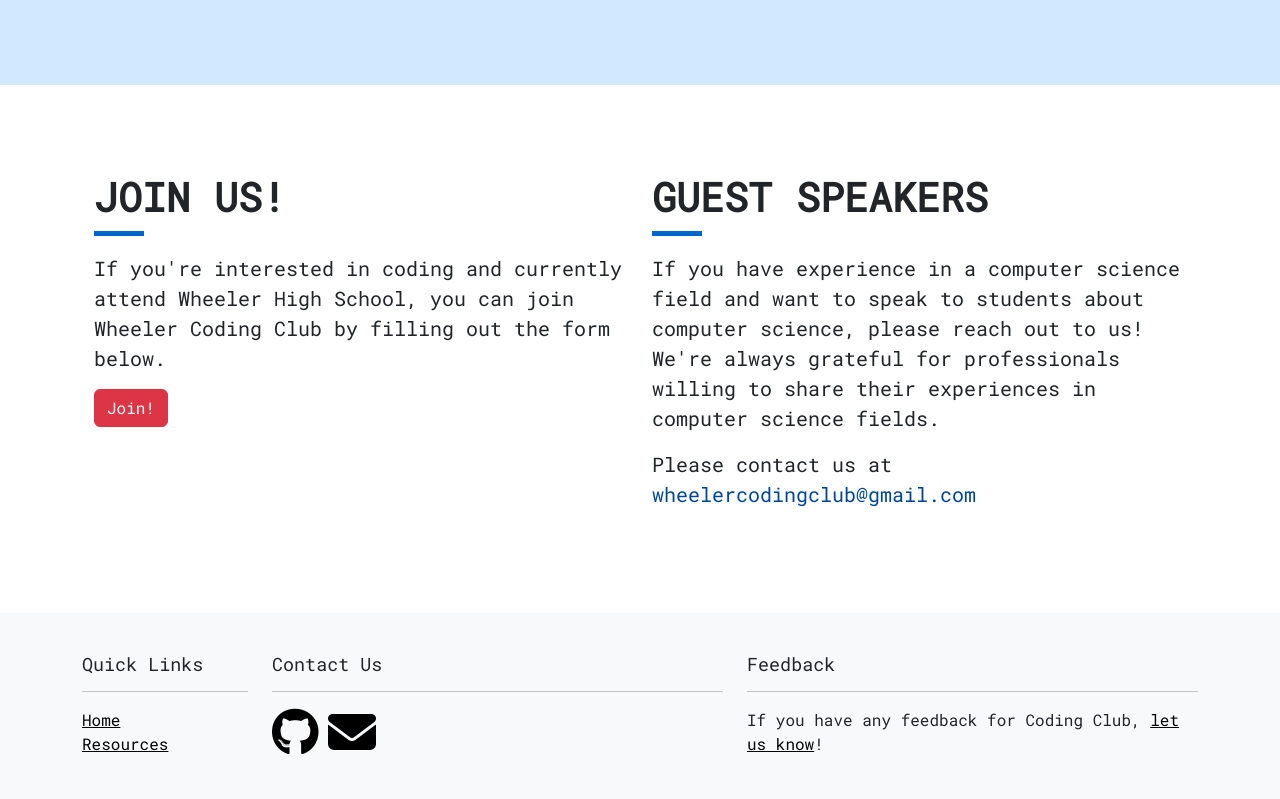
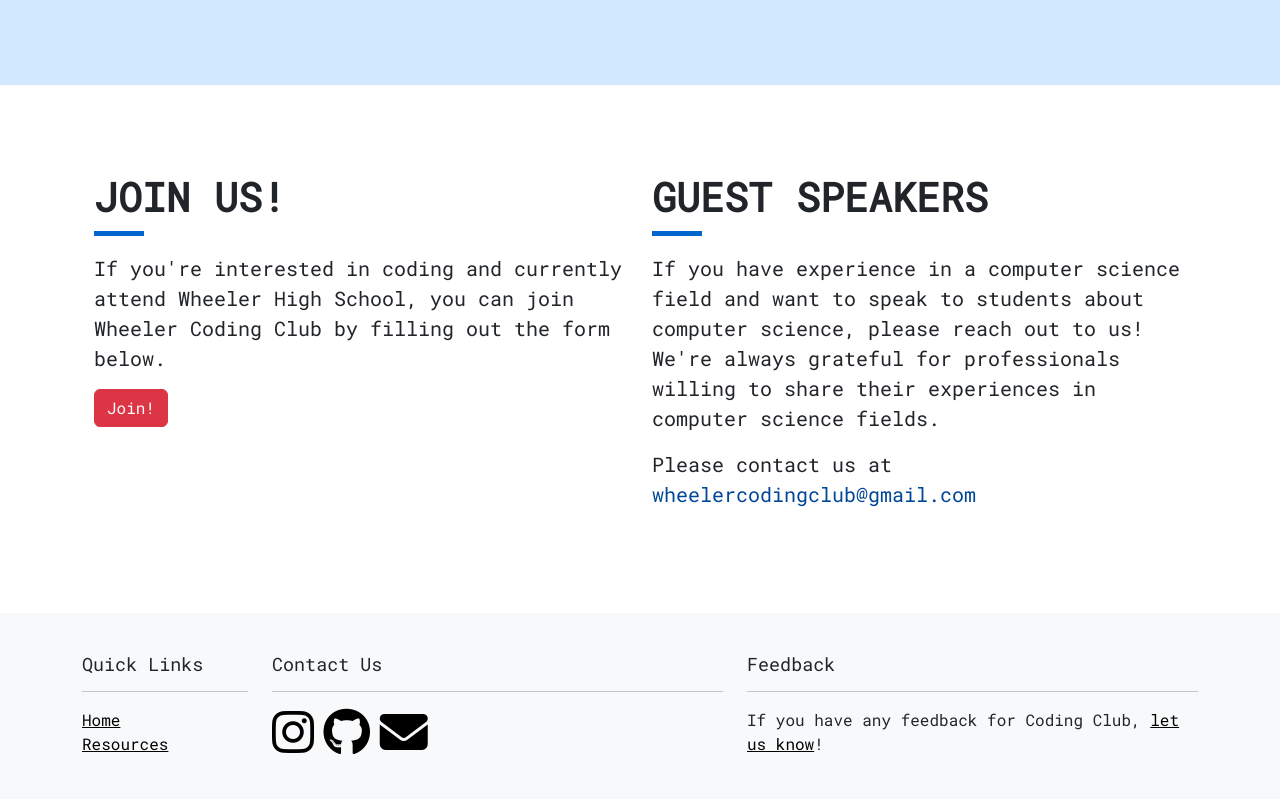
Before and after one commit to WheelerCodingClub/wheelercodingclub.github.io, an Astro site: page / in a window 1280 px wide. Shown: the part 1868-2667 px from the top of the page. Built offline with nearby package versions, Linux system fonts and the light colour scheme; Astro itself is replaced by a stand-in of ours.

Commit message:
add instagram to footer

```diff
--- a/src/components/Footer.astro
+++ b/src/components/Footer.astro
@@ -15,6 +15,7 @@
             <div class="col-md-5 py-4 mb-md-5">
                 <h6>Contact Us</h6>
                 <hr>
+                <a target="_blank" href="https://www.instagram.com/wheelercodingclub/"><i data-bs-toggle="tooltip" title="wheelercodingclub" class="fab fa-instagram fa-3x"></i></a>
                 <a target="_blank" href="https://github.com/WheelerCodingClub"><i data-bs-toggle="tooltip" title="WheelerCodingClub" class="fab fa-github fa-3x"></i></a>
                 <a target="_blank" href="mailto:wheelercodingclub@gmail.com"><i data-bs-toggle="tooltip" title="wheelercodingclub@gmail.com" class="fas fa-envelope fa-3x"></i></a>
             </div>
```
